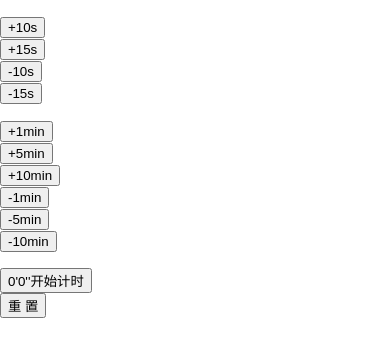
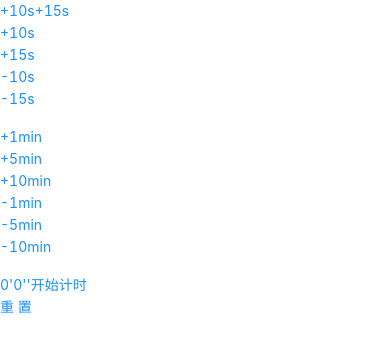
Before and after one commit to shumil573/arrangement.github.io, a React app: page / in a window 390 px wide. Shown: the top 356 px of the page. Built offline with nearby package versions, Linux system fonts and the light colour scheme.

Commit message:
尝试修改为-mobile

```diff
--- a/src/index.js
+++ b/src/index.js
@@ -3,7 +3,8 @@ import ReactDOM from 'react-dom';
 import './index.css';
 import moment from 'moment';
 import reportWebVitals from './reportWebVitals';
-import { Button, Row, Col } from 'antd';
+import { Button, Flex, WhiteSpace} from 'antd-mobile';
+import { Col, Row} from 'antd';
 
 function PlusSec(props) {
   return (
@@ -19,7 +20,7 @@ function MinusSec(props) {
   return (
     <Button
       onClick={props.onClick}
-      type="dashed">
+      >
       {props.value}s
     </Button>
   );
@@ -39,7 +40,7 @@ function MinusMin(props) {
   return (
     <Button
       onClick={props.onClick}
-      type="dashed">
+      >
       {props.value}min
     </Button>
   );
@@ -102,6 +103,7 @@ class TimeDOM extends React.Component {
     super(props);
     this.state = {
       date: new Date(),
+      ClickTime:new Date(),
       timeSum: 0,
       cur: 0,
       counting: false,
@@ -181,102 +183,120 @@ class TimeDOM extends React.Component {
   render() {
     return (
       <div className="App">
-        <Row justify="center" style={{marginTop:"16px"}}>
-          <Col span="4" >
+        <Row >
+          <Col>
             <SecTimer
               time={10}
               onClick={i => this.handleClick(i)}
             />
           </Col>
-          <Col span="4" >
+          <Col>
             <SecTimer
               time={15}
               onClick={i => this.handleClick(i)}
             />
           </Col>
         </Row>
-        <Row justify="center" >
-          <Col span="4" >
+        <Flex >
+          <Flex.Item>
+            <SecTimer
+              time={10}
+              onClick={i => this.handleClick(i)}
+            />
+          </Flex.Item>
+          <Flex.Item>
+            <SecTimer
+              time={15}
+              onClick={i => this.handleClick(i)}
+            />
+          </Flex.Item>
+        </Flex>
+        <WhiteSpace />
+        <Flex justify="center" >
+          <Flex.Item span="4" >
             <SecTimer
               time={-10}
               onClick={i => this.handleClick(i)}
             />
-          </Col>
-          <Col span="4" >
+          </Flex.Item>
+          <Flex.Item span="4" >
             <SecTimer
               time={-15}
               onClick={i => this.handleClick(i)}
             />
-          </Col>
-        </Row>
-
-        <Row justify="center" style={{marginTop:"16px"}}>
-          <Col span="4" >
+          </Flex.Item>
+        </Flex>
+        <WhiteSpace />
+        <Flex justify="center" style={{marginTop:"16px"}}>
+          <Flex.Item span="4" >
             <MinTimer
               time={1}
               onClick={i => this.handleClick(i)}
             />
-          </Col>
-          <Col span="4" >
+          </Flex.Item>
+          <Flex.Item span="4" >
             <MinTimer
               time={5}
               onClick={i => this.handleClick(i)}
             />
-          </Col>
-          <Col span="4" >
+          </Flex.Item>
+          <Flex.Item span="4" >
             <MinTimer
               time={10}
               onClick={i => this.handleClick(i)}
             />
-          </Col>
-        </Row>
-        <Row justify="center" >
-          <Col span="4" >
+          </Flex.Item>
+        </Flex>
+        <WhiteSpace />
+        <Flex justify="center" >
+          <Flex.Item span="4" >
             <MinTimer
               time={-1}
               onClick={i => this.handleClick(i)}
             />
-          </Col>
-          <Col span="4" >
+          </Flex.Item>
+          <Flex.Item span="4" >
             <MinTimer
               time={-5}
               onClick={i => this.handleClick(i)}
             />
-          </Col>
-          <Col span="4" >
+          </Flex.Item>
+          <Flex.Item span="4" >
             <MinTimer
               time={-10}
               onClick={i => this.handleClick(i)}
             />
-          </Col>
-        </Row>
+          </Flex.Item>
+        </Flex>
 
         {
           this.state.counting === true && (
             <div>
-              <Row justify="center" style={{marginTop:"16px"}}>
+              <WhiteSpace />
+              <Flex justify="center" style={{marginTop:"16px"}}>
                 <Button type="default">倒计时{this.state.higher}'{this.state.lower}''</Button>
-              </Row>
-              <Row justify="center" >
+              </Flex>
+              <Flex justify="center" >
                 <Button onClick={() => this.reset()} type="dashed">停止计时</Button>
-              </Row>
+              </Flex>
             </div>
           )
         }
         {
           this.state.counting === false && this.state.cached === false && (
             <div>
-              <Row justify="center" style={{marginTop:"16px"}}>
+              <WhiteSpace />
+              <Flex justify="center" style={{marginTop:"16px"}}>
                 <Button
                   onClick={() => this.start()}
                   type="primary"
                 >
                   {this.state.higher}'{this.state.lower}''开始计时
                 </Button>
-              </Row>
-              <Row justify="center" >
+              </Flex>
+              <Flex justify="center" >
                 <Button onClick={() => this.reset()} type="dashed">重置</Button>
-              </Row>
+              </Flex>
             </div>
 
           )
@@ -284,12 +304,13 @@ class TimeDOM extends React.Component {
         {
           this.state.counting === false && this.state.cached === true && (
             <div>
-              <Row justify="center" style={{marginTop:"16px"}}>
+              <WhiteSpace />
+              <Flex justify="center" style={{marginTop:"16px"}}>
                 <Button onClick={() => this.resume()} type="primary">激活上次计时时长 {this.state.higher}'{this.state.lower}''</Button>
-              </Row>
-              <Row justify="center" >
+              </Flex>
+              <Flex justify="center" >
                 <Button onClick={() => this.reset()} type="dashed">重置</Button>
-              </Row>
+              </Flex>
             </div>
 
           )
```
Also changed, not shown: package.json (+6 -2 lines), 16 other files (tests, documents, lock files or other folders).
